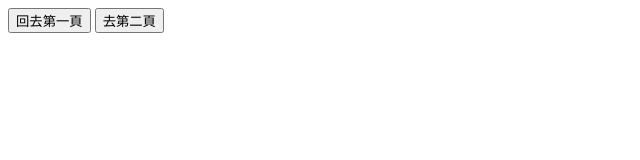
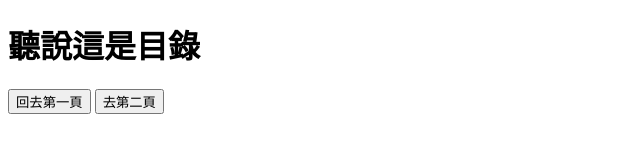
Before and after one commit to reg941125/buildapage2, a plain HTML site: page page.html in a window 1280 px wide. Shown: the whole page, without its empty margins (0-640 px from the left). Drawn offline with Linux system fonts and the light colour scheme.

Commit message:
我改了些甚麼

```diff
--- a/page.html
+++ b/page.html
@@ -5,6 +5,7 @@
     <title>目錄</title>
 </head>
 <body>
+    <h1>聽說這是目錄</h1>
     <a href="index.html"><button>回去第一頁</button></a>
     <a href="second.html"><button>去第二頁</button></a>
 </body>
```
